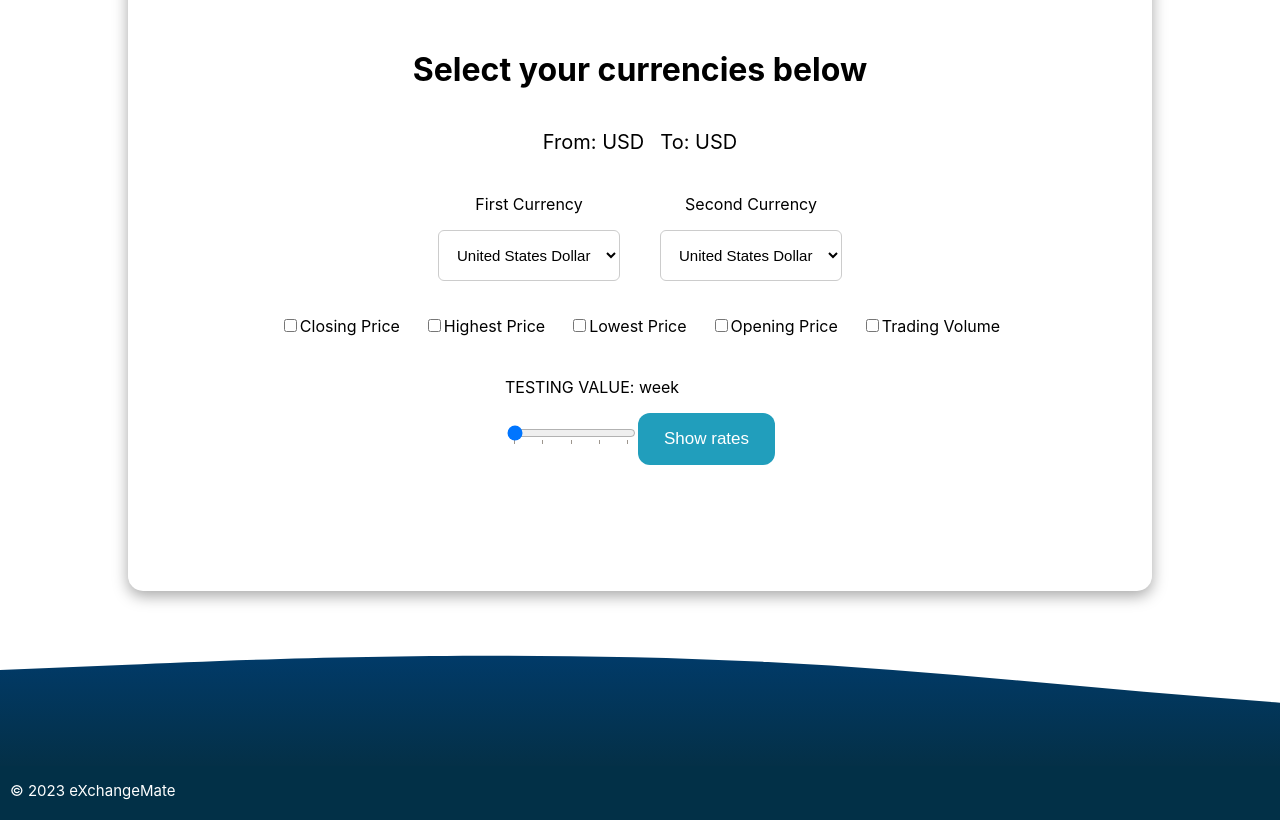
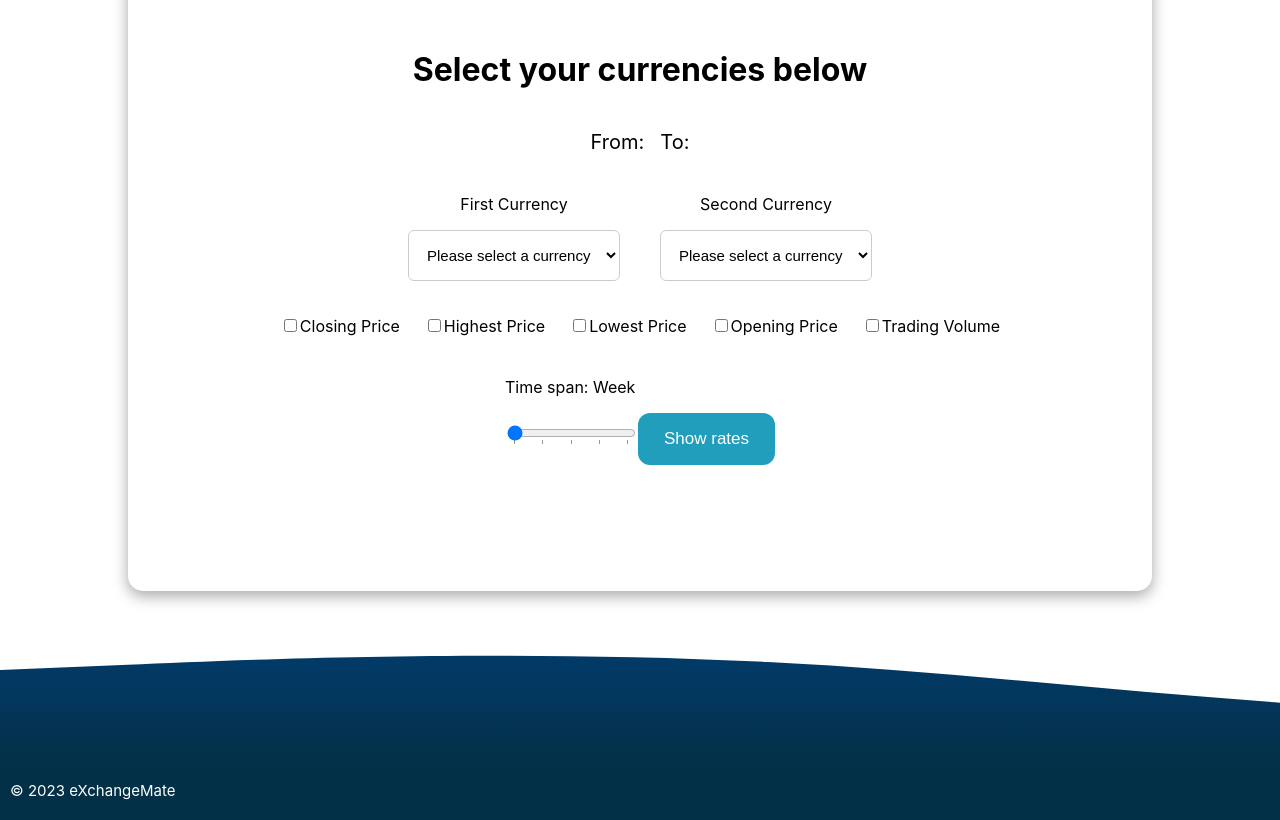
Before and after one commit to stansaner/ExchangeMate, a React (Create React App) app: page / in a window 1280 px wide. Shown: the part 1200-2020 px from the top of the page. Built offline with nearby package versions, Linux system fonts and the light colour scheme.

Commit message:
improved code for currency search

```diff
--- a/src/components/chartData/chartData.js
+++ b/src/components/chartData/chartData.js
@@ -37,8 +37,8 @@ const ChartedData = (props) => {
 
     return (
         <>
+            {(props.checkedHighest || props.checkedLowest || props.checkedOpen || props.checkedClosing) && <div className="chartParent">
             <h3>Results:</h3>
-            {(props.checkedHighest || props.checkedLowest || props.checkedOpen || props.checkedClosing) && <div className="chartParent">
                 <ResponsiveContainer width='100%' height='100%'>
                 <LineChart width={600} height={300} data={results}>
                     <XAxis dataKey="date" domain={['auto', 'auto']} />
--- a/src/components/dropdown/Dropdown.js
+++ b/src/components/dropdown/Dropdown.js
@@ -22,6 +22,7 @@ const Dropdown = (props) => {
           <p>First Currency</p>
             <div className="select">
               <select className="dropdown-style" value={props.currencyA} onChange={handleFirstCurrency}>
+                <option value="">Please select a currency</option>
                 <option value="USD">United States Dollar</option>
                 <option value="GBP">Great British Pound</option>
                 <option value="EUR">Euro</option>
@@ -42,6 +43,7 @@ const Dropdown = (props) => {
           <p>Second Currency</p>
             <div className="select">
               <select className="dropdown-style" value={props.currencyB} onChange={handleSecondCurrency}>
+              <option value="">Please select a currency</option>
                 <option value="USD">United States Dollar</option>
                 <option value="GBP">Great British Pound</option>
                 <option value="EUR">Euro</option>
--- a/src/components/fetchagg/fetchAgg.js
+++ b/src/components/fetchagg/fetchAgg.js
@@ -5,7 +5,7 @@ import "./fetchagg.css";
 import moment from "moment";
 //import ChartedData from "../../components/chartData/chartData";
 
-const rangeValues = ["week", "month", "threeMonths", "sixMonths", "year"];
+const rangeValues = ["Week", "Month", "3 months", "6 months", "Year"];
 
 function FetchAgg(props) {
   // Time variables to be used by the slider or radio buttons
@@ -25,24 +25,7 @@ function FetchAgg(props) {
     const index = parseInt(event.target.value);
     setRange(index);
 
-    console.log(index);
-
-    // if (index === 0) {
-    //   from = weekAgo;
-    //   console.log(from);
-    // } else if (index === 1) {
-    //   from = monthAgo;
-    //   console.log(from);
-    // } else if (index === 2) {
-    //   from = threeMonthsAgo;
-    //   console.log(from);
-    // } else if (index === 3) {
-    //   from = sixMonthsAgo;
-    //   console.log(from);
-    // } else if (index === 4) {
-    //   from = yearAgo;
-    //   console.log(from);
-    // }
+    //console.log(index);
 
     switch (index) {
       case 0:
@@ -71,6 +54,8 @@ function FetchAgg(props) {
   //console.log(weekAgo);
 
   function bringData() {
+
+    if(props.currencyA && props.currencyB) {
       fetch(
         `https://api.polygon.io/v2/aggs/ticker/C:${props.currencyA}${props.currencyB}/range/1/day/${from}/${today}?adjusted=true&sort=asc&limit=120&apiKey=VjdfKVQgSP7rYvGkgO1Cu789ZdvAj_ph`
       )
@@ -83,10 +68,17 @@ function FetchAgg(props) {
           //props.chartStatus(showChart);
           return data;
         });
+    } else {
+
+      // add to some text to prompt user to select some currencies
+      alert('Please select two currencies');
     }
+
+  }
+
   return (
     <div className="showrates-style">
-      <p>TESTING VALUE: {rangeValues[range]}</p>
+      <p>Time span: {rangeValues[range]}</p>
       <input
         id="tickmarks-input"
         type="range"
@@ -98,11 +90,11 @@ function FetchAgg(props) {
         list="tickmarks"
       />
       <datalist id="tickmarks">
-        <option value="0" data-period="week" label="1 week" />
-        <option value="1" data-period="month" label="1 month" />
-        <option value="2" data-period="threeMonths" label="3 months" />
-        <option value="3" data-period="sixMonths" label="6 months" />
-        <option value="4" data-period="year" label="1 year" />
+        <option value="0" data-period="Week" label="1 week" />
+        <option value="1" data-period="Month" label="1 month" />
+        <option value="2" data-period="3 months" label="3 months" />
+        <option value="3" data-period="6 months" label="6 months" />
+        <option value="4" data-period="Year" label="1 year" />
       </datalist>
 
       <button className="showrates-button" onClick={bringData}>
--- a/src/pages/landing/Landing.js
+++ b/src/pages/landing/Landing.js
@@ -10,8 +10,8 @@ import Checkboxes from "../../components/checkboxes/checkboxes";
 import ChartedData from "../../components/chartData/chartData";
 
 function Landing() {
-  const [currencyA, setCurrencyA] = useState("USD");
-  const [currencyB, setCurrencyB] = useState("USD");
+  const [currencyA, setCurrencyA] = useState("");
+  const [currencyB, setCurrencyB] = useState("");
   const [showChart, setShowChart] = useState(false);
 
   // Using state variables for the checkboxes choice of data to display in the graphs
@@ -39,7 +39,7 @@ function Landing() {
   };
 
   // Using setFetchedData function from useState to update fetchedData state
-  const [fetchedData, setFetchedData] = useState("");
+  const [fetchedData, setFetchedData] = useState(" ");
 
   // handleData function calls setFetchedData and passes it the data object as a property
   function handleData(data) {
```
Lines whose indentation alone changed are shown as unchanged.
